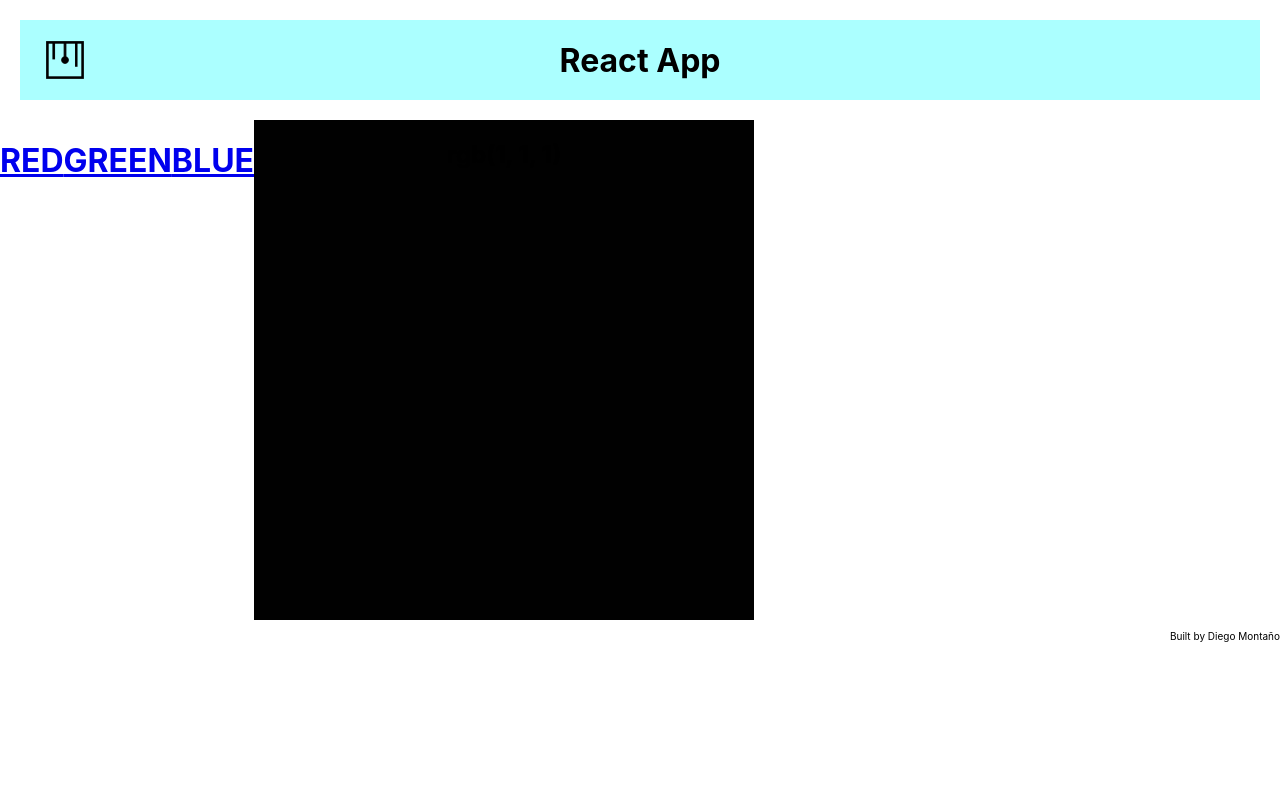
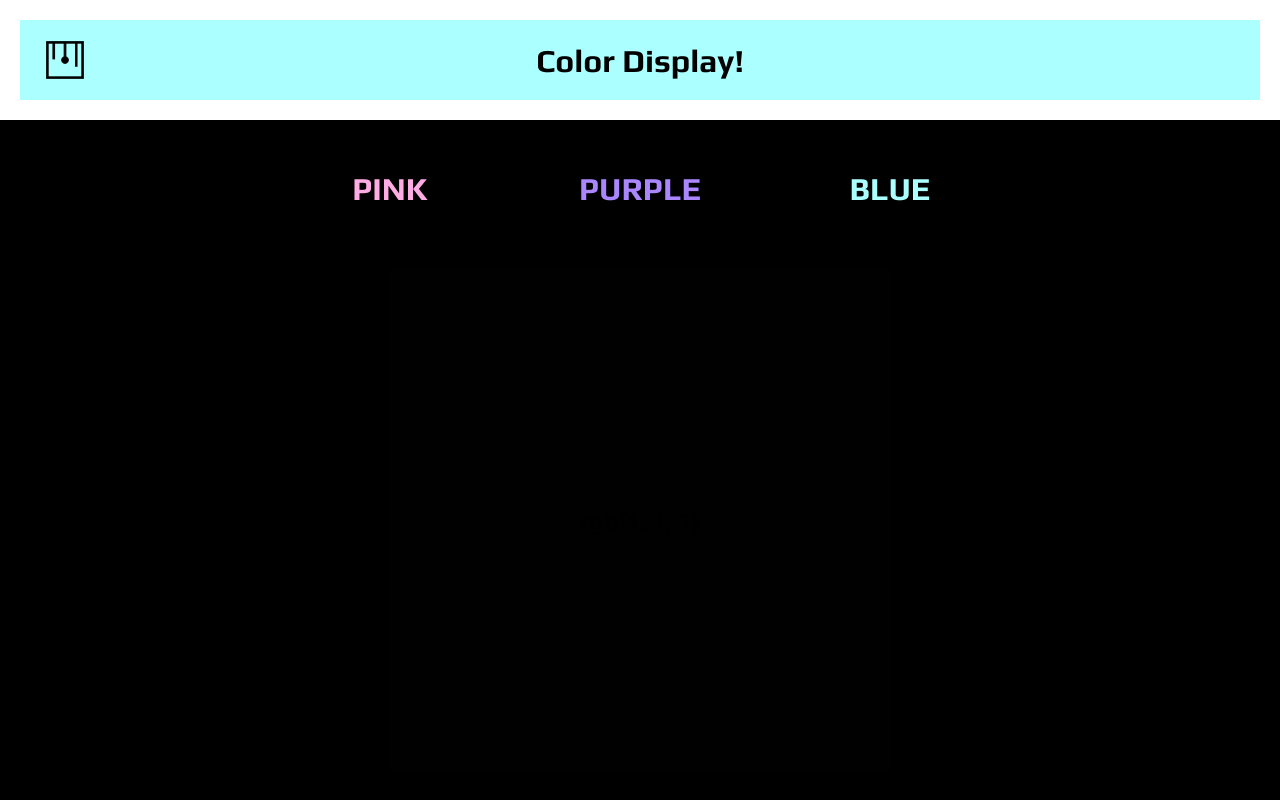
Before and after one commit to MontanoDiego/scratch-color-router, a React (Create React App) app: page /1/1/1 in a window 1280 px wide. Shown: the top 800 px of the page. Built offline with nearby package versions, Linux system fonts and the light colour scheme.

Commit message:
added styling and imported google font

```diff
--- /dev/null
+++ b/src/components/Colors/Colors.css
@@ -0,0 +1,5 @@
+@import url('https://fonts.googleapis.com/css2?family=Play:wght@700&display=swap');
+
+.color {
+  font-family: 'Play', sans-serif;
+}
--- a/src/components/Colors/Colors.js
+++ b/src/components/Colors/Colors.js
@@ -1,5 +1,6 @@
 import React from 'react';
 import { useHistory, useParams } from 'react-router-dom';
+import './Colors.css';
 
 export default function Colors() {
   const { r, g, b } = useParams();
@@ -18,9 +19,10 @@ export default function Colors() {
       <div className='color' style={{
         backgroundColor: color,
         height: '500px',
-        width: '500px' }}>
+        width: '500px'
+      }}>
 
-        <h2>{color}</h2>
+        <h2 className='color'>{color}</h2>
       </div>
     );
   }
--- a/src/components/Main/Main.css
+++ b/src/components/Main/Main.css
@@ -1,14 +1,54 @@
+
+@import url('https://fonts.googleapis.com/css2?family=Play:wght@700&display=swap');
+
 .color {
   display: flex;
+  justify-content: center;
   align-items: center;
-  flex-direction: column;
 }
 
 .container {
   display: flex;
+  align-items: center;
+  flex-direction: column;
+  background-color: black;
+  height: 800px;
 }
 
 .link-container {
   display: flex;
   flex-direction: row;
 }
+
+.pink {
+  background-color: black;
+  margin: 50px;
+  height: 50px;
+  width: 150px;
+
+  color: rgb(255, 172, 228);
+}
+
+.purple {
+  background-color: black;
+  margin: 50px;
+  height: 50px;
+  width: 150px;
+
+  color: rgb(171, 135, 255);
+
+}
+
+.blue {
+  background-color: black;
+  height: 50px;
+  width: 150px;
+
+  margin: 50px;
+  color: rgb(171, 255, 255);
+  text-decoration: none;
+}
+
+h1 {
+  font-family: 'Play', sans-serif;
+}
--- a/src/components/Main/Main.js
+++ b/src/components/Main/Main.js
@@ -9,19 +9,19 @@ export default function Main() {
     <BrowserRouter>
       <div className='container'>
         <div className='link-container'>
-          <Link to='/255/0/0'>
-            <h1>RED</h1>
+          <Link to='/255/172/228' style={{ textDecoration: 'none' }} >
+            <h1 className='pink'>PINK</h1>
           </Link>
-          <Link to='/0/255/0'>
-            <h1>GREEN</h1>
+          <Link to='/171/135/255' style={{ textDecoration: 'none' }} >
+            <h1 className='purple'>PURPLE</h1>
           </Link>
-          <Link to='/0/0/255'>
-            <h1>BLUE</h1>
+          <Link to='/171/255/255' style={{ textDecoration: 'none' }} >
+            <h1 className='blue'>BLUE</h1>
           </Link>
         </div>
         <Switch>
           <Route exact path="/" >
-            <Redirect to="/255/0/0" />
+            <Redirect to="/171/255/255" />
           </Route>
           <Route path='/:r/:g/:b' component={Colors} />
           <Route path="*" component={NotFound} />
--- a/src/components/layout/Header/Header.js
+++ b/src/components/layout/Header/Header.js
@@ -5,7 +5,7 @@ import logo from '../../../assets/trmnl_logo.png';
 export default function Header() {
   return <header>
     <img src={logo} alt="© Diego Montaño"></img>
-    <h1>React App</h1>
+    <h1>Color Display!</h1>
     <div className='fixer'></div>
   </header>;
 }
```
